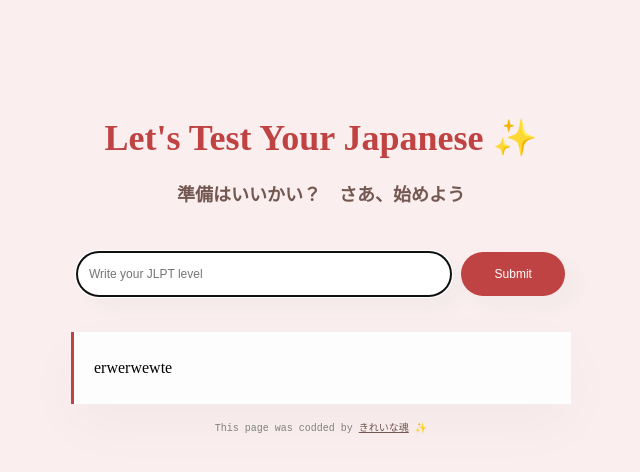
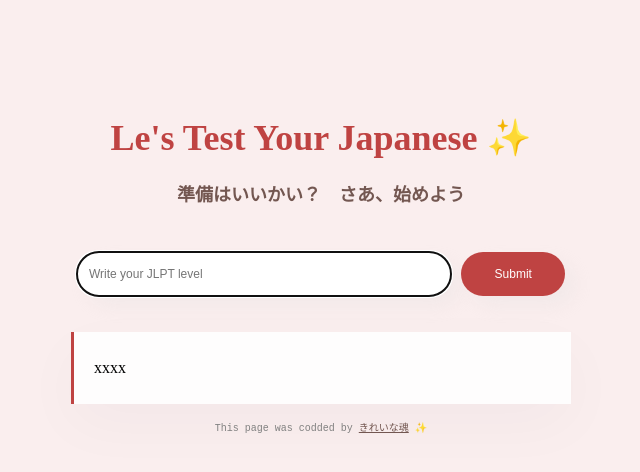
Before and after one commit to HayaTamimi/ai-generator, a plain HTML site: page index.html in a window 1280 px wide. Shown: the whole page, without its empty margins (319-959 px from the left). Drawn offline with Linux system fonts and the light colour scheme; a web font is replaced by a local one.

Commit message:
fixed a mistake

```diff
--- a/index.html
+++ b/index.html
@@ -12,7 +12,7 @@
 <body>
 
     <div class="container">
-    <header>    <h1>Let's Test Your Japanese ✨</h1>
+    <header>    <h1>Le's Test Your Japanese ✨</h1>
         <h3>準備はいいかい？　さあ、始めよう</h3>
 </header>
 
@@ -25,7 +25,7 @@
         class="level">
         <input type="submit" class="submit-button">
     </form>
-<div class="questions">erwerwewte</div>
+<div class="questions">xxxx</div>
 
 </main>
 <footer>    This page was codded by <a href="https://github.com/HayaTamimi">きれいな魂</a> ✨
```
